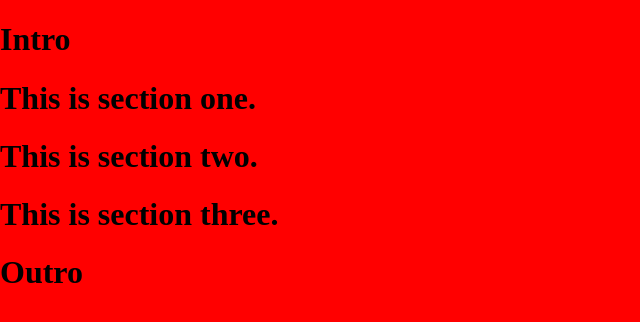
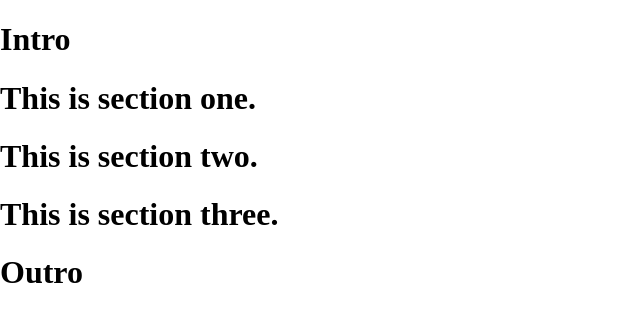
Before and after one commit to gankedbyloli/gankedbyloli.github.io, a Jekyll site: the page built from index.html, in a window 1280 px wide. Shown: the top 322 px of the page, without its empty margins (0-640 px from the left). Built offline with Jekyll 4.4.1, drawn with Linux system fonts in a browser that asks for light colours.

Commit message:
Add baseurl

```diff
--- a/_config.yml
+++ b/_config.yml
@@ -1,4 +1,5 @@
 name: Qihan Gregory Xu
+baseurl: /interaction-design-portfolio
 exclude: ["node_modules",
     'gulpfile.js',
     'package.json',
--- a/assets/css/main.css
+++ b/assets/css/main.css
@@ -391,6 +391,3 @@
  */
 [hidden] {
   display: none; }
-
-html {
-  background-color: red; }
--- a/assets/css/main.scss
+++ b/assets/css/main.scss
@@ -1,6 +1,2 @@
 @import "0-tools/bourbon/bourbon";
 @import "0-tools/normalize";
-
-html {
-    background-color: red;
-}
```
